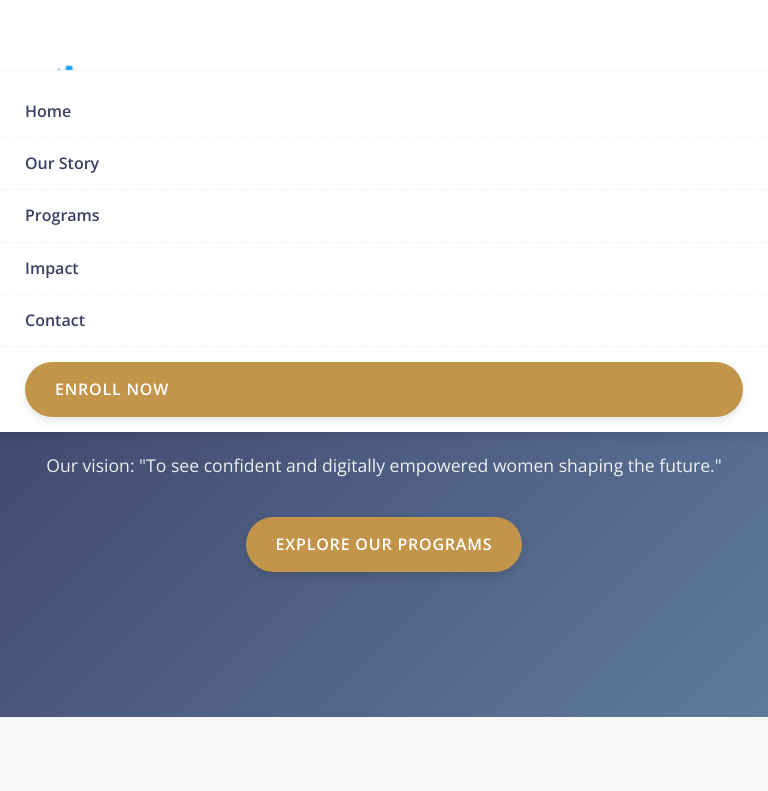
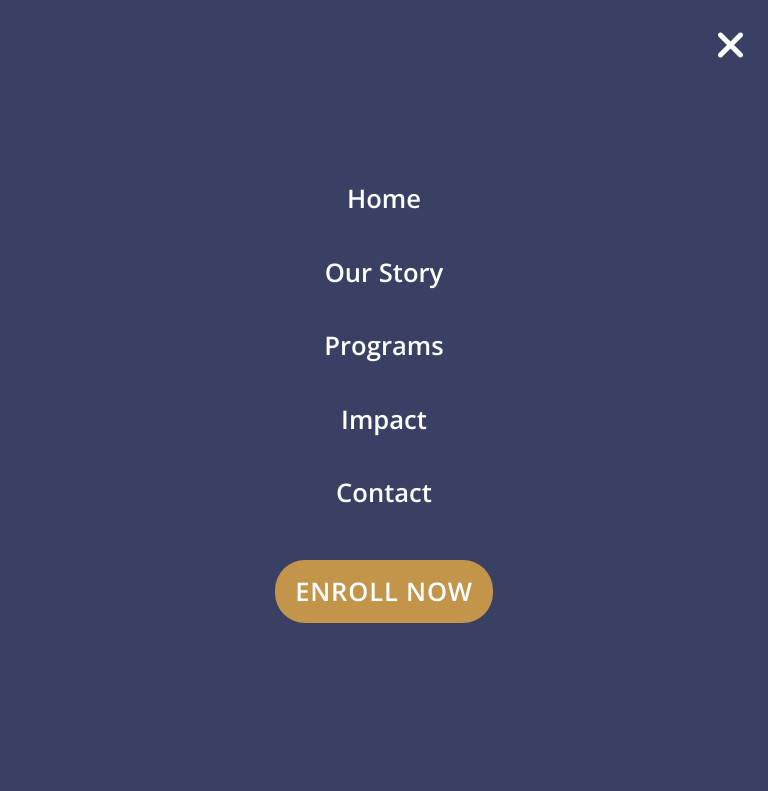
Before and after one commit to Jackium-web/Code-Her-Digital-Confidence, a plain HTML site: page index.html in a window 768 px wide. Both pictures are taken after a click on the button "Toggle navigation". Shown: the top 791 px of the page. Drawn offline with nearby package versions, Linux system fonts and the light colour scheme.

Commit message:
Update index.html

```diff
--- a/index.html
+++ b/index.html
@@ -91,7 +91,7 @@
 
         .btn {
             display: inline-block;
-            padding: 14px 30px;
+            padding: 10px 20px;
             background-color: var(--color-accent-gold);
             color: var(--color-white);
             border: none;
@@ -152,6 +152,7 @@
         nav ul {
             list-style: none;
             display: flex;
+            align-items: center;
         }
 
         nav ul li {
@@ -178,6 +179,11 @@
 
         nav ul li a:hover::after {
             width: 100%;
+        }
+
+        .nav-links{
+            display: flex;
+            align-items: center;
         }
 
         .menu-toggle {
@@ -522,10 +528,17 @@
             h2 { font-size: 2.2em; }
             #hero p { font-size: 1.2em; }
             nav ul li { margin-left: 20px; }
-            .logo{
-                width:120px;
-                height:120px;
-                border-radius:50%;
+
+            /* NEW: Adjust image size on tablet for better fit */
+            .whole-logo img{
+                width: 80px;
+                height: 80px;
+            }
+        }
+
+        @media (min-width: 768px) {
+            .menu-close{
+                display: none;
             }
         }
 
@@ -539,15 +552,47 @@
                 margin-bottom: 0;
             }
 
+            /* Reduced logo size for phone screens */
+            .whole-logo img{
+                width:50px;
+                height:50px;
+                border-radius:50%;
+                margin-right:10px;
+            }
+            /* Compact title font size */
             .title-logo{
-               display:none;
+            font-size: 1.0rem;
             }
 
+            /* Hamburger button style */
             .menu-toggle {
+                display: block;
+                font-size: 2.2em; /* Larger touch target */
+                padding: 5px 10px;
+                line-height: 1;
+            }
+
+            /* NEW: Close button style for the overlay */
+            .menu-close {
+                display: none;
+                position: fixed;
+                top: 15px;
+                right: 15px;
+                font-size: 2.5em;
+                background: none;
+                border: none;
+                color: var(--color-white); /* White 'X' on the dark background */
+                cursor: pointer;
+                z-index: 10000;
+                padding: 10px;
+                line-height: 1;
+            }
+            /* Show the 'X' button when the menu is active */
+            nav.active .menu-close {
                 display: block;
             }
 
-            /* --- MOBILE NAVIGATION RULES --- */
+            /* --- FULL-SCREEN OVERLAY STYLES --- */
             nav {
                 width: 100%;
             }
@@ -555,14 +600,18 @@
             nav ul {
                 display: none;
                 flex-direction: column;
-                width: 100%;
-                background-color: var(--color-white);
-                position: absolute;
-                top: 70px;
+                width: 100vw; /* Full screen width */
+                height: 100vh; /* Full screen height */
+                background-color: var(--color-primary-dark); /* Dark background */
+                position: fixed; /* Fixes it to the viewport */
+                top: 0;
                 left: 0;
-                padding: 15px 0;
-                border-top: 1px solid var(--color-bg-light);
-                box-shadow: 0 4px 10px rgba(0,0,0,0.1);
+                z-index: 9999; /* Above all other content */
+                padding: 0;
+                justify-content: center; /* Center links vertically */
+                align-items: center; /* Center links horizontally */
+                box-shadow: none;
+                border-top: none;
             }
 
             nav.active ul {
@@ -570,29 +619,37 @@
             }
 
             nav ul li {
-                margin: 0;
+                margin: 15px 0; /* More vertical spacing */
             }
 
             nav ul li a {
-                display: block;
-                padding: 12px 25px;
-                text-align: left;
-                width: 100%;
-                border-bottom: 1px dashed rgba(0,0,0,0.05);
+                color: var(--color-white); /* White text on dark background */
+                font-size: 1.6em; /* Larger links */
+                padding: 15px 25px;
+                text-align: center;
+                width: auto;
+                border-bottom: none;
             }
-            nav ul li:last-child a {
-                border-bottom: none;
+
+            nav ul li a:hover {
+                color: var(--color-accent-gold);
+            }
+
+            nav ul li:last-child {
+                margin-top: 30px;
+                padding: 0;
+            }
+            /* Style the CTA button within the dark overlay */
+            nav ul li:last-child a.btn {
+                background-color: var(--color-accent-gold);
+                color: var(--color-white);
+                box-shadow: none;
             }
 
             nav ul li a::after {
                 content: none;
             }
-
-            nav ul li:last-child {
-                margin-top: 15px;
-                padding: 0 25px;
-            }
-            /* --- END MOBILE NAVIGATION RULES --- */
+            /* --- END FULL-SCREEN OVERLAY STYLES --- */
 
 
             .about-content-grid {
@@ -610,15 +667,14 @@
                 gap: 20px;
             }
             .direct-contact-links a {
-                /* Ensures long email/phone number breaks when necessary */
                 word-break: break-all;
                 overflow-wrap: break-word;
-                padding: 0 10px; /* Add some padding to prevent touching the edge */
+                padding: 0 10px;
                 justify-content: center;
                 text-align: center;
             }
             .direct-contact-links a i {
-                flex-shrink: 0; /* Prevents icon from shrinking */
+                flex-shrink: 0;
             }
             /* --- END FIX --- */
 
@@ -645,22 +701,25 @@
             footer .footer-links {
                 max-width: 90%;
                 margin: 10px auto;
-                /* Ensures links wrap nicely without stretching the container */
                 overflow-wrap: break-word;
             }
             /* --- END FIX --- */
 
-             .logo{
-                width:120px;
-                height:120px;
-                border-radius:50%;
-            }
+            /* REMOVED: Conflicting style from previous iteration that broke mobile layout */
+            /* .logo{ width:120px; height:120px; border-radius:50%; } */
         }
 
         .whole-logo{
             display:flex;
             align-items:center;
             justify-content:space-between;
+        }
+
+        .whole-logo img{
+            width:100px;
+            height:100px;
+            border-radius:50%;
+            margin-right:15px;
         }
     </style>
 
@@ -672,7 +731,7 @@
 
             <a href="#hero" class="logo">
               <div class='whole-logo'>
-                   <img src="WhatsApp_Image_2025-11-04_at_12.09.06_AM-removebg-preview.png" alt="logo" class="logo" height="10%"/>
+                   <img src="WhatsApp_Image_2025-11-04_at_12.09.06_AM-removebg-preview.png" alt="logo" class="logo"/>
                    <div class='title-logo'>
                     Code Her
                        <br>
@@ -685,6 +744,9 @@
                 <i class="fas fa-bars"></i>
             </button>
             <nav id="main-nav">
+                <button class="menu-close" aria-label="Close navigation">
+                    <i class="fas fa-times"></i>
+                </button>
                 <ul id="nav-links">
                     <li><a href="#hero">Home</a></li>
                     <li><a href="#about">Our Story</a></li>
@@ -821,8 +883,7 @@
                 <a href="#about">Our Story</a> |
                 <a href="#services">Programs</a> |
                 <a href="#impact">Impact</a>
-                <!-- <a href="#">Privacy Policy</a> -->
-            </div>
+                </div>
             <div class="social-links">
                 <a href="#" target="_blank" aria-label="Facebook"><i class="fab fa-facebook-f"></i></a>
                 <a href="#" target="_blank" aria-label="Twitter"><i class="fab fa-twitter"></i></a>
@@ -856,6 +917,12 @@
         document.getElementById('menu-toggle').onclick = function() {
             var nav = document.getElementById('main-nav');
             nav.classList.toggle('active');
+        };
+
+        // NEW: Handler for the dedicated close button
+        document.querySelector('.menu-close').onclick = function() {
+            var nav = document.getElementById('main-nav');
+            nav.classList.remove('active');
         };
 
         // Header scroll effect
```
